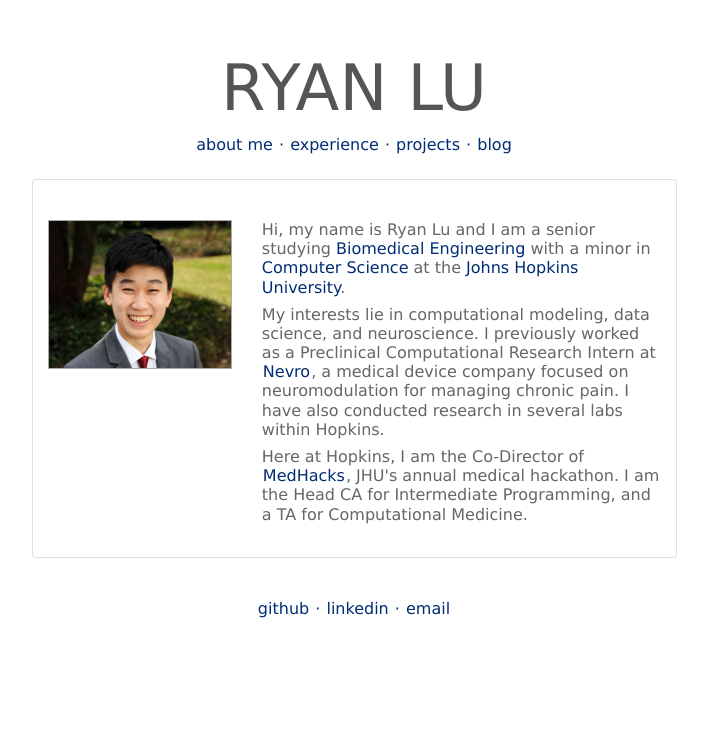
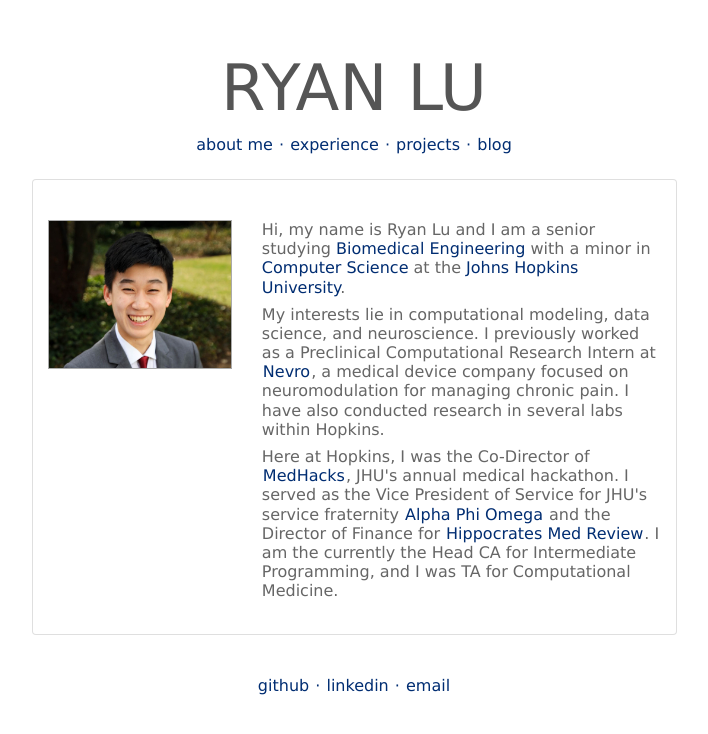
Before and after one commit to ryanlu41/ryanlu41.github.io, a Jekyll site: the page built from index.html, in a window 1280 px wide. Shown: the top 734 px of the page, without its empty margins (286-994 px from the left). Built offline with Jekyll 4.4.1, drawn with Linux system fonts in a browser that asks for light colours.

Commit message:
home page updates

```diff
--- a/index.html
+++ b/index.html
@@ -11,7 +11,7 @@ title: Ryan Lu - Profile
 
                 <h4 class = 'about'> My interests lie in computational modeling, data science, and neuroscience. I previously worked as a Preclinical Computational Research Intern at <a href='https://nevro.com/English/Home/default.aspx'>Nevro</a>, a medical device company focused on neuromodulation for managing chronic pain. I have also conducted research in several labs within Hopkins. </h4>
 
-                <h4 class = 'about'> Here at Hopkins, I am the Co-Director of <a href='http://medhacks.io'>MedHacks</a>, JHU's annual medical hackathon. I am the Head CA for Intermediate Programming, and a TA for Computational Medicine. </h4>
+                <h4 class = 'about'> Here at Hopkins, I was the Co-Director of <a href='http://medhacks.io'>MedHacks</a>, JHU's annual medical hackathon. I served as the Vice President of Service for JHU's service fraternity <a href='https://www.apokappmu.com/'>Alpha Phi Omega</a> and the Director of Finance for <a href='https://hippocratesmedreview.org/'>Hippocrates Med Review</a>. I am the currently the Head CA for Intermediate Programming, and I was TA for Computational Medicine. </h4>
             </div>
         </div>
     </div>
```
